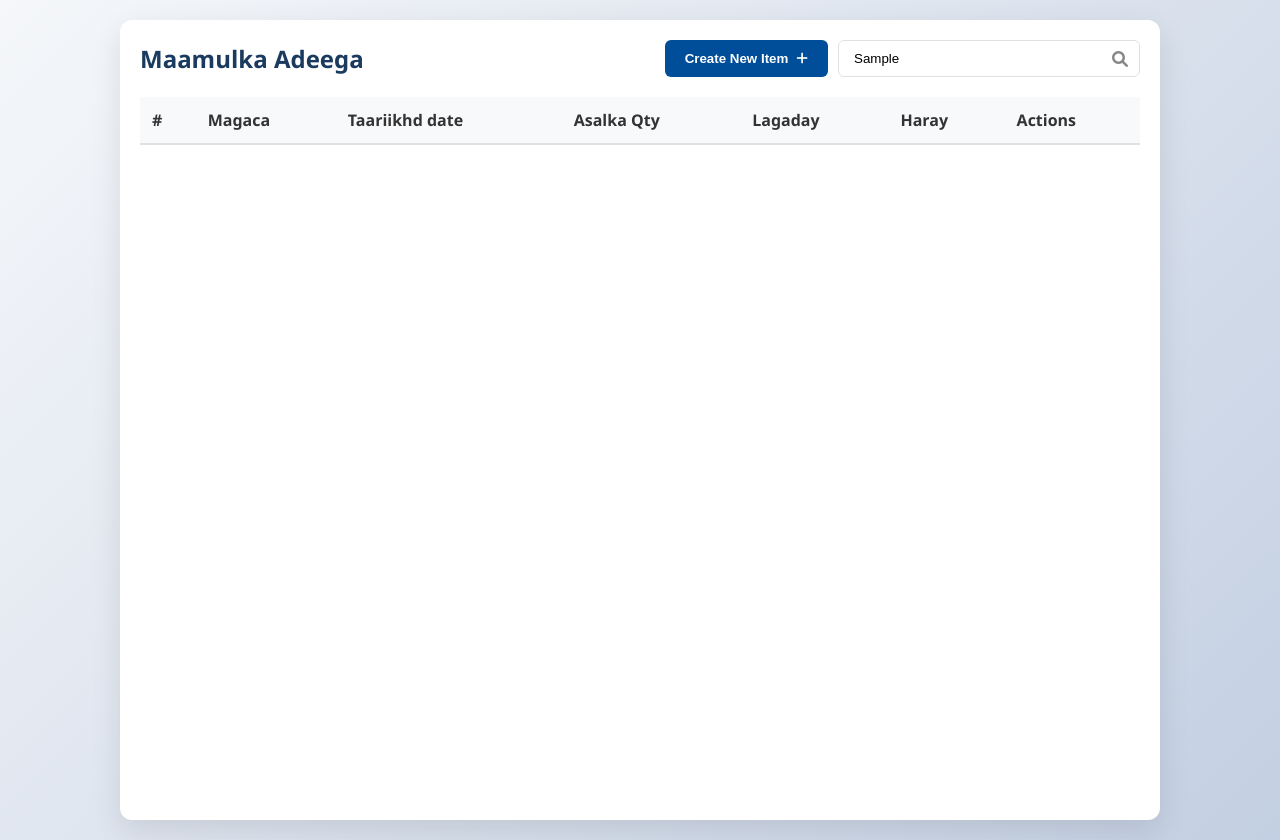
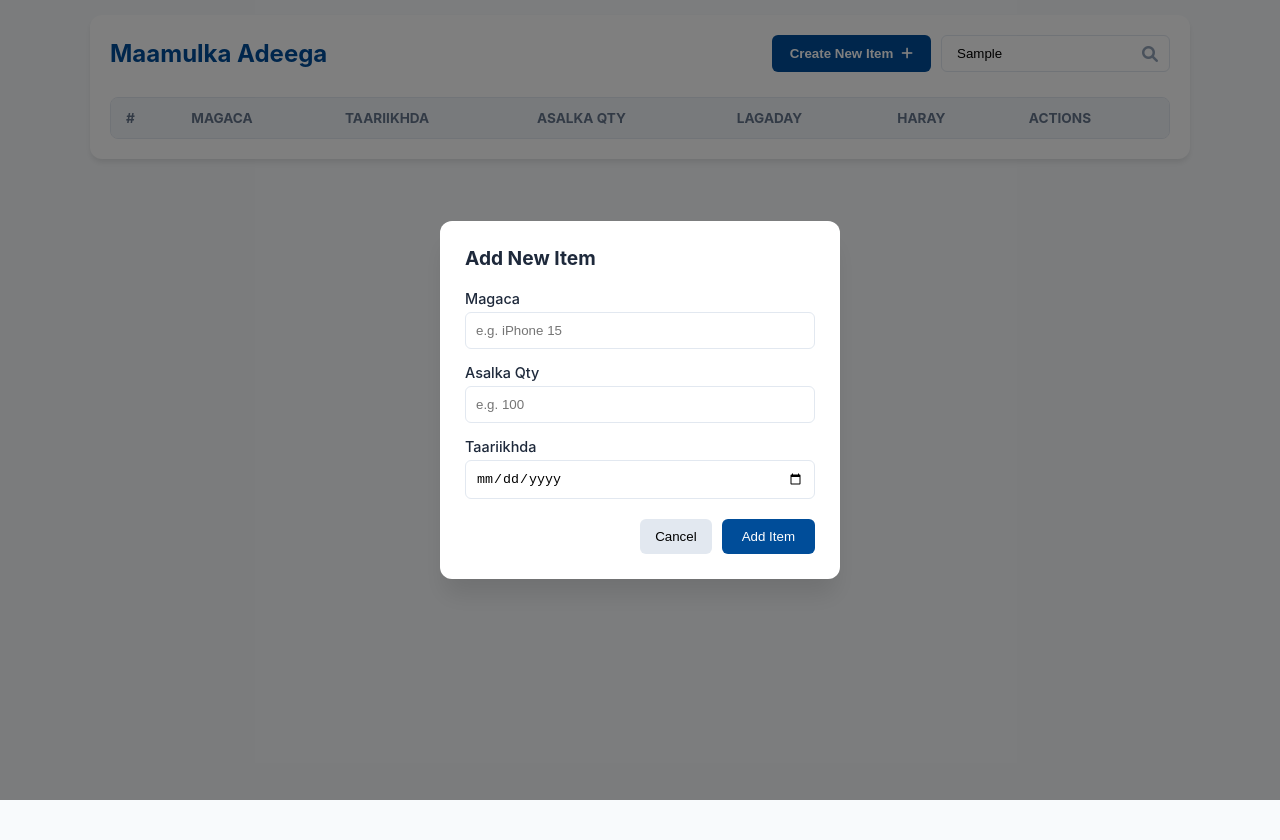
Before and after one commit to mohamedsanka/Lasoco, a plain HTML site: page index.html in a window 1280 px wide. Both pictures are taken after typing "Sample" into the empty fields and a click on the button "Create New Item". After the commit the page ends 800 px from the top, so only its background shows below. Drawn offline with Linux system fonts and the light colour scheme.

Commit message:
Update index.html

```diff
--- a/index.html
+++ b/index.html
@@ -3,82 +3,87 @@
 <head>
     <meta charset="UTF-8">
     <meta name="viewport" content="width=device-width, initial-scale=1.0">
-    <title>Maamulka Adeega - Inventory</title>
+    <title>Maamulka Adeega - Inventory System</title>
     <link rel="stylesheet" href="https://cdnjs.cloudflare.com/ajax/libs/font-awesome/6.0.0/css/all.min.css">
     <style>
         :root {
             --primary-blue: #004d99;
-            --bg-gradient: linear-gradient(135deg, #f5f7fa 0%, #c3cfe2 100%);
+            --bg-body: #f8fafc;
+            --white: #ffffff;
             --danger-red: #d9534f;
-            --warning-orange: #f0ad4e;
-            --border-color: #e0e0e0;
+            --warning-orange: #f39c12;
+            --border-light: #e2e8f0;
+            --text-dark: #1e293b;
         }
 
+        * { box-sizing: border-box; margin: 0; padding: 0; }
+
         body {
-            font-family: 'Segoe UI', Tahoma, Geneva, Verdana, sans-serif;
-            background: var(--bg-gradient);
-            min-height: 100vh;
-            margin: 0;
-            padding: 20px;
+            font-family: 'Inter', sans-serif;
+            background-color: var(--bg-body);
+            color: var(--text-dark);
+            padding: 15px;
             display: flex;
             justify-content: center;
         }
 
         .container {
             width: 100%;
-            max-width: 1000px;
-            background: white;
+            max-width: 1100px;
+            background: var(--white);
             border-radius: 12px;
-            box-shadow: 0 10px 30px rgba(0,0,0,0.1);
-            overflow: hidden;
+            box-shadow: 0 4px 6px -1px rgba(0, 0, 0, 0.1);
             padding: 20px;
         }
 
+        /* Header & Controls */
         header {
             display: flex;
-            justify-content: space-between;
-            align-items: center;
-            margin-bottom: 20px;
-            flex-wrap: wrap;
+            flex-direction: column;
             gap: 15px;
+            margin-bottom: 25px;
         }
 
-        h1 {
-            color: #1a3a5f;
-            margin: 0;
-            font-size: 24px;
+        @media (min-width: 768px) {
+            header { flex-direction: row; justify-content: space-between; align-items: center; }
         }
+
+        h1 { font-size: 1.5rem; color: var(--primary-blue); }
 
         .controls {
             display: flex;
             gap: 10px;
-            flex-grow: 1;
-            justify-content: flex-end;
+            flex-wrap: wrap;
         }
 
         .btn-create {
             background: var(--primary-blue);
             color: white;
             border: none;
-            padding: 10px 20px;
+            padding: 10px 18px;
             border-radius: 6px;
             cursor: pointer;
-            font-weight: bold;
+            font-weight: 600;
             display: flex;
             align-items: center;
             gap: 8px;
-            transition: background 0.3s;
+            transition: opacity 0.2s;
         }
+
+        .btn-create:hover { opacity: 0.9; }
 
         .search-container {
             position: relative;
+            flex-grow: 1;
+            max-width: 300px;
         }
 
         .search-container input {
+            width: 100%;
             padding: 10px 35px 10px 15px;
-            border: 1px solid var(--border-color);
+            border: 1px solid var(--border-light);
             border-radius: 6px;
-            width: 250px;
+            outline: none;
         }
 
         .search-container i {
@@ -86,58 +91,93 @@
             right: 12px;
             top: 50%;
             transform: translateY(-50%);
-            color: #888;
+            color: #94a3b8;
+        }
+
+        /* Responsive Table Wrapper */
+        .table-responsive {
+            width: 100%;
+            overflow-x: auto;
+            border: 1px solid var(--border-light);
+            border-radius: 8px;
         }
 
         table {
             width: 100%;
             border-collapse: collapse;
-            margin-top: 10px;
+            min-width: 800px; /* Ensures table doesn't squish too much */
         }
 
         th {
-            background: #f8f9fa;
+            background: #f1f5f9;
             text-align: left;
-            padding: 12px;
-            border-bottom: 2px solid var(--border-color);
-            color: #333;
+            padding: 12px 15px;
+            font-size: 0.85rem;
+            text-transform: uppercase;
+            color: #64748b;
         }
 
         td {
-            padding: 12px;
-            border-bottom: 1px solid var(--border-color);
-            color: #444;
+            padding: 12px 15px;
+            border-bottom: 1px solid var(--border-light);
+            font-size: 0.95rem;
         }
 
         .low-stock { color: var(--danger-red); font-weight: bold; }
         .med-stock { color: var(--warning-orange); font-weight: bold; }
 
-        .action-btns {
-            display: flex;
-            gap: 8px;
-        }
-
+        /* Action Buttons */
         .action-btn {
-            background: #f0f4f8;
-            border: 1px solid #d1d9e6;
-            padding: 6px;
+            background: #f8fafc;
+            border: 1px solid var(--border-light);
+            padding: 6px 10px;
             border-radius: 4px;
             cursor: pointer;
             color: var(--primary-blue);
+            margin-right: 4px;
         }
 
-        .edit-icon {
-            font-size: 12px;
-            color: #888;
-            margin-left: 5px;
-            cursor: pointer;
+        /* Modal Styles */
+        .modal-overlay {
+            position: fixed;
+            top: 0; left: 0; width: 100%; height: 100%;
+            background: rgba(0,0,0,0.5);
+            display: none; /* Hidden by default */
+            justify-content: center;
+            align-items: center;
+            z-index: 1000;
         }
 
-        @media (max-width: 768px) {
-            .controls { justify-content: flex-start; }
-            .search-container input { width: 100%; }
-            table { font-size: 14px; }
+        .modal {
+            background: white;
+            padding: 25px;
+            border-radius: 12px;
+            width: 90%;
+            max-width: 400px;
+            box-shadow: 0 20px 25px -5px rgba(0,0,0,0.1);
         }
+
+        .modal h2 { margin-bottom: 20px; font-size: 1.2rem; }
+
+        .form-group { margin-bottom: 15px; }
+        .form-group label { display: block; margin-bottom: 5px; font-weight: 500; font-size: 0.9rem; }
+        .form-group input {
+            width: 100%;
+            padding: 10px;
+            border: 1px solid var(--border-light);
+            border-radius: 6px;
+        }
+
+        .modal-actions {
+            display: flex;
+            justify-content: flex-end;
+            gap: 10px;
+            margin-top: 20px;
+        }
+
+        .btn-cancel { background: #e2e8f0; border: none; padding: 10px 15px; border-radius: 6px; cursor: pointer; }
+        .btn-add { background: var(--primary-blue); color: white; border: none; padding: 10px 20px; border-radius: 6px; cursor: pointer; }
+
     </style>
 </head>
 <body>
@@ -146,7 +186,7 @@
     <header>
         <h1>Maamulka Adeega</h1>
         <div class="controls">
-            <button class="btn-create">Create New Item <i class="fas fa-plus"></i></button>
+            <button class="btn-create" onclick="openModal()">Create New Item <i class="fas fa-plus"></i></button>
             <div class="search-container">
                 <input type="text" id="searchInput" placeholder="Search items...">
                 <i class="fas fa-search"></i>
@@ -154,80 +194,121 @@
         </div>
     </header>
 
-    <table id="inventoryTable">
+    <div class="table-responsive">
+        <table>
             <thead>
                 <tr>
                     <th>#</th>
                     <th>Magaca</th>
-                <th>Taariikhd date</th>
+                    <th>Taariikhda</th>
                     <th>Asalka Qty</th>
                     <th>Lagaday</th>
                     <th>Haray</th>
                     <th>Actions</th>
                 </tr>
             </thead>
-        <tbody id="tableBody">
-            </tbody>
+            <tbody id="tableBody"></tbody>
         </table>
+    </div>
+</div>
+
+<div class="modal-overlay" id="modalOverlay">
+    <div class="modal">
+        <h2>Add New Item</h2>
+        <div class="form-group">
+            <label>Magaca</label>
+            <input type="text" id="inMagaca" placeholder="e.g. iPhone 15">
+        </div>
+        <div class="form-group">
+            <label>Asalka Qty</label>
+            <input type="number" id="inQty" placeholder="e.g. 100">
+        </div>
+        <div class="form-group">
+            <label>Taariikhda</label>
+            <input type="date" id="inDate">
+        </div>
+        <div class="modal-actions">
+            <button class="btn-cancel" onclick="closeModal()">Cancel</button>
+            <button class="btn-add" onclick="addItem()">Add Item</button>
+        </div>
+    </div>
 </div>
 
 <script>
-    const inventoryData = [
-        { id: 1, name: "iPhone 13", date: "10/26/23", asalka: 100, lagaday: 20 },
-        { id: 2, name: "iPhone 13 (Red)", date: "10/26/23", asalka: 150, lagaday: 20 },
-        { id: 3, name: "Samsung Galaxy S21", date: "10/27/23", asalka: 150, lagaday: 45 },
-        { id: 4, name: "MacBook Air M1 (Gold)", date: "10/27/23", asalka: 80, lagaday: 5 },
-        { id: 5, name: "MacBook Air M1 (Renewed)", date: "10/27/23", asalka: 80, lagaday: 15 },
-        { id: 6, name: "Logitech Air M1", date: "10/27/23", asalka: 200, lagaday: 60 },
-        { id: 7, name: "Logitech Mouse MX Master 3", date: "10/27/23", asalka: 200, lagaday: 60 },
-        { id: 8, name: "Dell XPS 13 Laptop", date: "10/27/23", asalka: 90, lagaday: 30 },
-        { id: 9, name: "Charger", date: "10/27/23", asalka: 20, lagaday: 25 },
-        { id: 10, name: "flask", date: "10/27/23", asalka: 50, lagaday: 40 }
+    let inventory = [
+        { name: "iPhone 13", date: "2023-10-26", asalka: 100, lagaday: 20 },
+        { name: "Samsung Galaxy S21", date: "2023-10-27", asalka: 150, lagaday: 45 }
     ];
 
-    function renderTable(data) {
-        const tbody = document.getElementById('tableBody');
-        tbody.innerHTML = '';
+    const tableBody = document.getElementById('tableBody');
+    const modal = document.getElementById('modalOverlay');
 
+    function renderTable(data = inventory) {
+        tableBody.innerHTML = '';
         data.forEach((item, index) => {
             const haray = item.asalka - item.lagaday;
-            let harayClass = '';
-
-            // Logic for color coding "Haray" (Remaining)
-            if (haray <= 5) harayClass = 'low-stock';
-            else if (haray <= 10) harayClass = 'med-stock';
+            let harayClass = haray <= 5 ? 'low-stock' : (haray <= 10 ? 'med-stock' : '');
 
             const row = `
                 <tr>
                     <td>${index + 1}</td>
-                    <td>**${item.name}**</td>
+                    <td><strong>${item.name}</strong></td>
                     <td>${item.date}</td>
                     <td>${item.asalka}</td>
-                    <td>${item.lagaday} <i class="fas fa-edit edit-icon"></i></td>
+                    <td>${item.lagaday} <i class="fas fa-edit" style="font-size:10px; color:#94a3b8; cursor:pointer"></i></td>
                     <td class="${harayClass}">${haray}</td>
                     <td>
-                        <div class="action-btns">
                         <button class="action-btn"><i class="fas fa-box"></i></button>
                         <button class="action-btn"><i class="fas fa-sync-alt"></i></button>
-                        </div>
                     </td>
                 </tr>
             `;
-            tbody.innerHTML += row;
+            tableBody.insertAdjacentHTML('beforeend', row);
         });
     }
 
-    // Search Functionality
-    document.getElementById('searchInput').addEventListener('input', function(e) {
+    // Modal Logic
+    function openModal() { modal.style.display = 'flex'; }
+    function closeModal() { modal.style.display = 'none'; clearInputs(); }
+
+    function clearInputs() {
+        document.getElementById('inMagaca').value = '';
+        document.getElementById('inQty').value = '';
+        document.getElementById('inDate').value = '';
+    }
+
+    function addItem() {
+        const name = document.getElementById('inMagaca').value;
+        const qty = parseInt(document.getElementById('inQty').value);
+        const date = document.getElementById('inDate').value;
+
+        if (name && qty && date) {
+            inventory.push({
+                name: name,
+                asalka: qty,
+                date: date,
+                lagaday: 0 // Default starting value
+            });
+            renderTable();
+            closeModal();
+        } else {
+            alert("Fadlan buuxi dhammaan meelaha (Please fill all fields)");
+        }
+    }
+
+    // Search Logic
+    document.getElementById('searchInput').addEventListener('input', (e) => {
         const term = e.target.value.toLowerCase();
-        const filtered = inventoryData.filter(item =>
-            item.name.toLowerCase().includes(term)
-        );
+        const filtered = inventory.filter(item => item.name.toLowerCase().includes(term));
         renderTable(filtered);
     });
 
-    // Initial Render
-    renderTable(inventoryData);
+    // Close modal on outside click
+    window.onclick = function(event) {
+        if (event.target == modal) closeModal();
+    }
+
+    renderTable();
 </script>
 
 </body>
```
Lines whose indentation alone changed are shown as unchanged.
